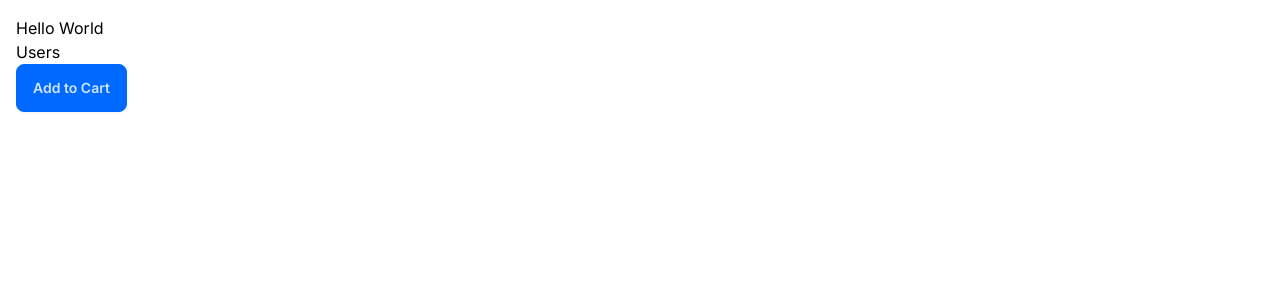
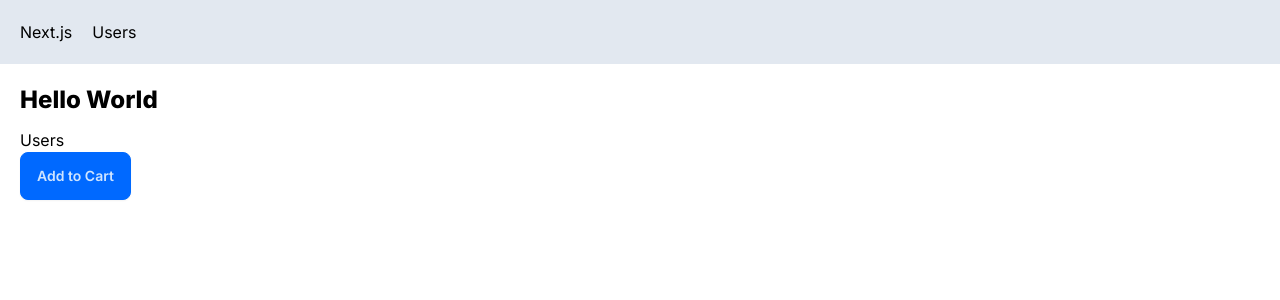
Before and after one commit to lorraineC26/nextjs-issue-tracker, a Next.js app: page / in a window 1280 px wide. Shown: the top 300 px of the page. Built offline with nearby package versions, Linux system fonts and the light colour scheme.

Commit message:
add navbar; override base layer style

```diff
--- /dev/null
+++ b/app/NavBar.tsx
@@ -0,0 +1,13 @@
+import Link from 'next/link';
+import React from 'react'
+
+const NavBar = () => {
+  return (
+    <div className='flex bg-slate-200 p-5'>
+      <Link href="/" className='mr-5'> Next.js </Link>
+      <Link href="/users">Users</Link>
+    </div>
+  )
+}
+
+export default NavBar
--- a/app/globals.css
+++ b/app/globals.css
@@ -16,6 +16,12 @@
 
 body {
   color: rgb(var(--foreground-rgb));
-  padding: 1rem;
 
 }
+
+/* use another directive to override the styles in the base layer */
+@layer base {
+  h1 {
+    @apply font-extrabold text-2xl mb-3;
+  }
+}
--- a/app/layout.tsx
+++ b/app/layout.tsx
@@ -1,6 +1,7 @@
 import './globals.css'
 import type { Metadata } from 'next'
 import { Inter } from 'next/font/google'
+import NavBar from './NavBar';
 
 const inter = Inter({ subsets: ['latin'] })
 
@@ -16,7 +17,10 @@
 }) {
   return (
     <html lang="en" data-theme="winter">
-      <body className={inter.className}>{children}</body>
+      <body className={inter.className}>
+        <NavBar />
+        <main className='p-5'>{children}</main>
+      </body>
     </html>
   )
 }
```
